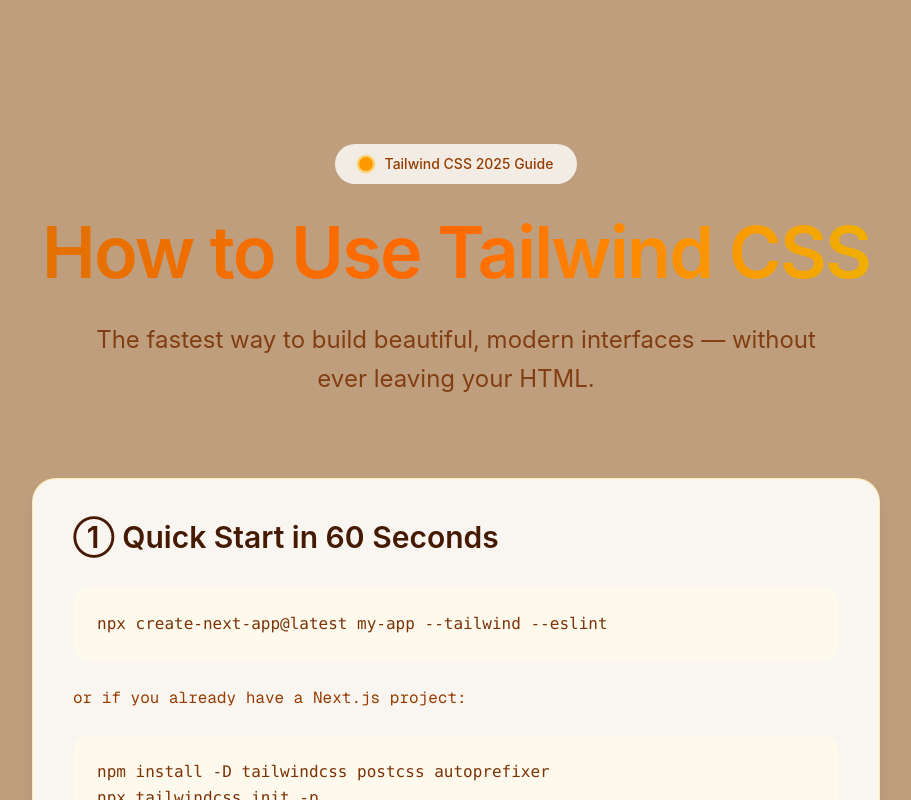
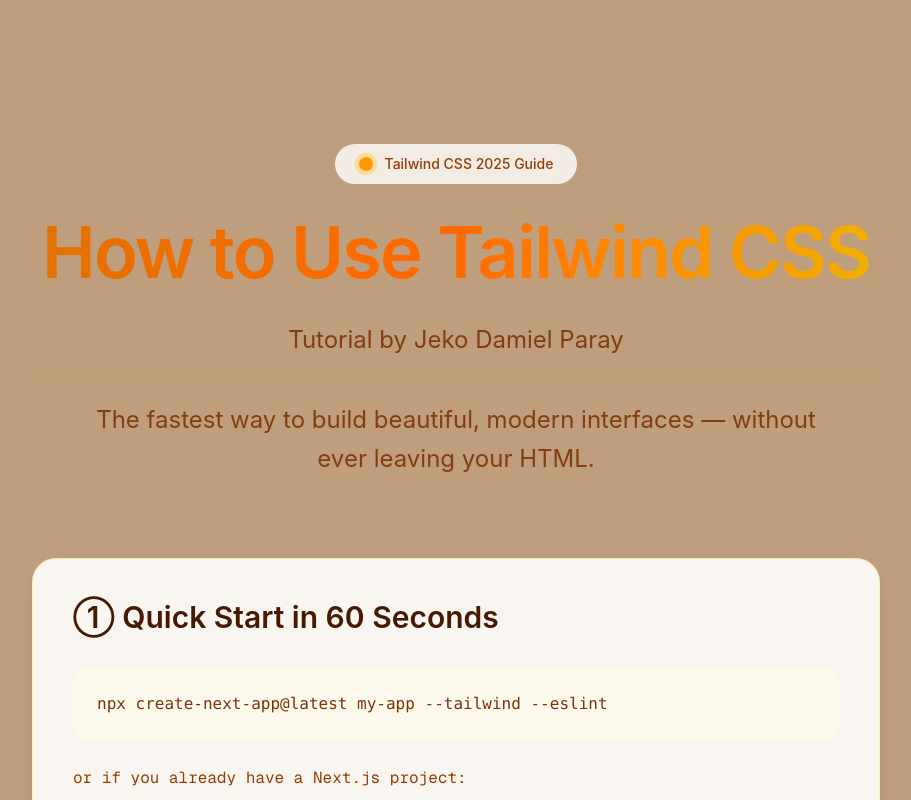
Before and after one commit to JDParay/paray-webapp-demo, a Next.js app: page / in a window 1280 px wide. Shown: the top 800 px of the page, without its empty margins (184-1095 px from the left). Built offline with nearby package versions, Linux system fonts and the light colour scheme.

Commit message:
Update page.js(11)

```diff
--- a/app/page.js
+++ b/app/page.js
@@ -17,6 +17,12 @@
           <h1 className="mb-8 bg-gradient-to-r from-amber-600 via-orange-500 to-yellow-500 bg-clip-text text-5xl font-semibold tracking-tight text-transparent dark:from-amber-400 dark:via-orange-400 dark:to-yellow-400 sm:text-6xl md:text-7xl">
             How to Use Tailwind CSS
           </h1>
+
+          <p className="mx-auto max-w-3xl text-xl leading-relaxed text-amber-900/90 dark:text-amber-100/90 md:text-2xl">
+            Tutorial by Jeko Damiel Paray
+          </p>
+
+          <hr className="my-5 h-px bg-amber-500/30 border-0 dark:bg-amber-400/30" />
 
           <p className="mx-auto max-w-3xl text-xl leading-relaxed text-amber-900/90 dark:text-amber-100/90 md:text-2xl">
             The fastest way to build beautiful, modern interfaces — without ever leaving your HTML.
--- a/package.json
+++ b/package.json
@@ -10,6 +10,7 @@
   },
   "dependencies": {
     "next": "16.1.3",
+    "next-themes": "^0.4.6",
     "react": "19.2.3",
     "react-dom": "19.2.3"
   },
```
Also changed, not shown: 1 other file (tests, documents, lock files or other folders).
